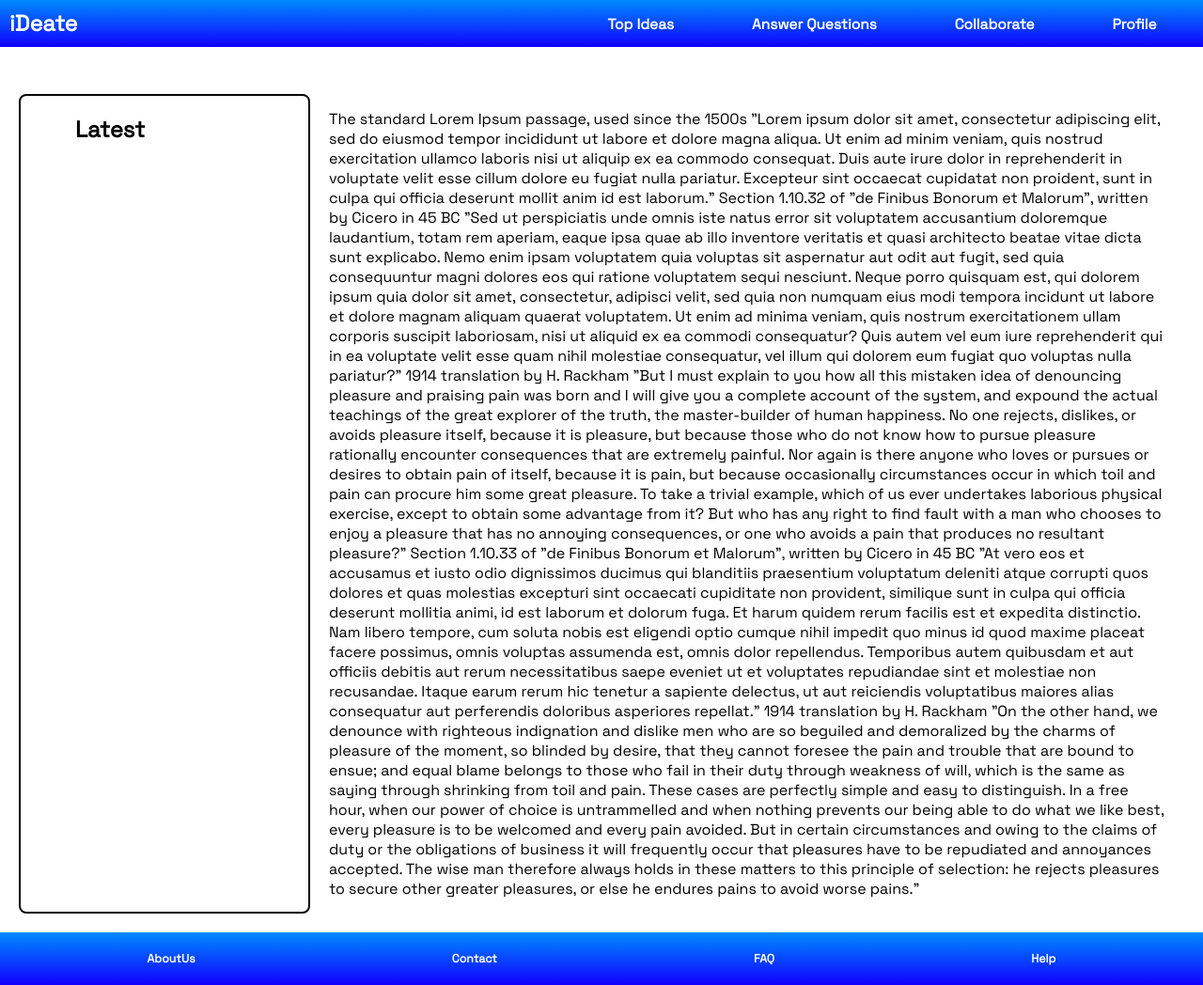
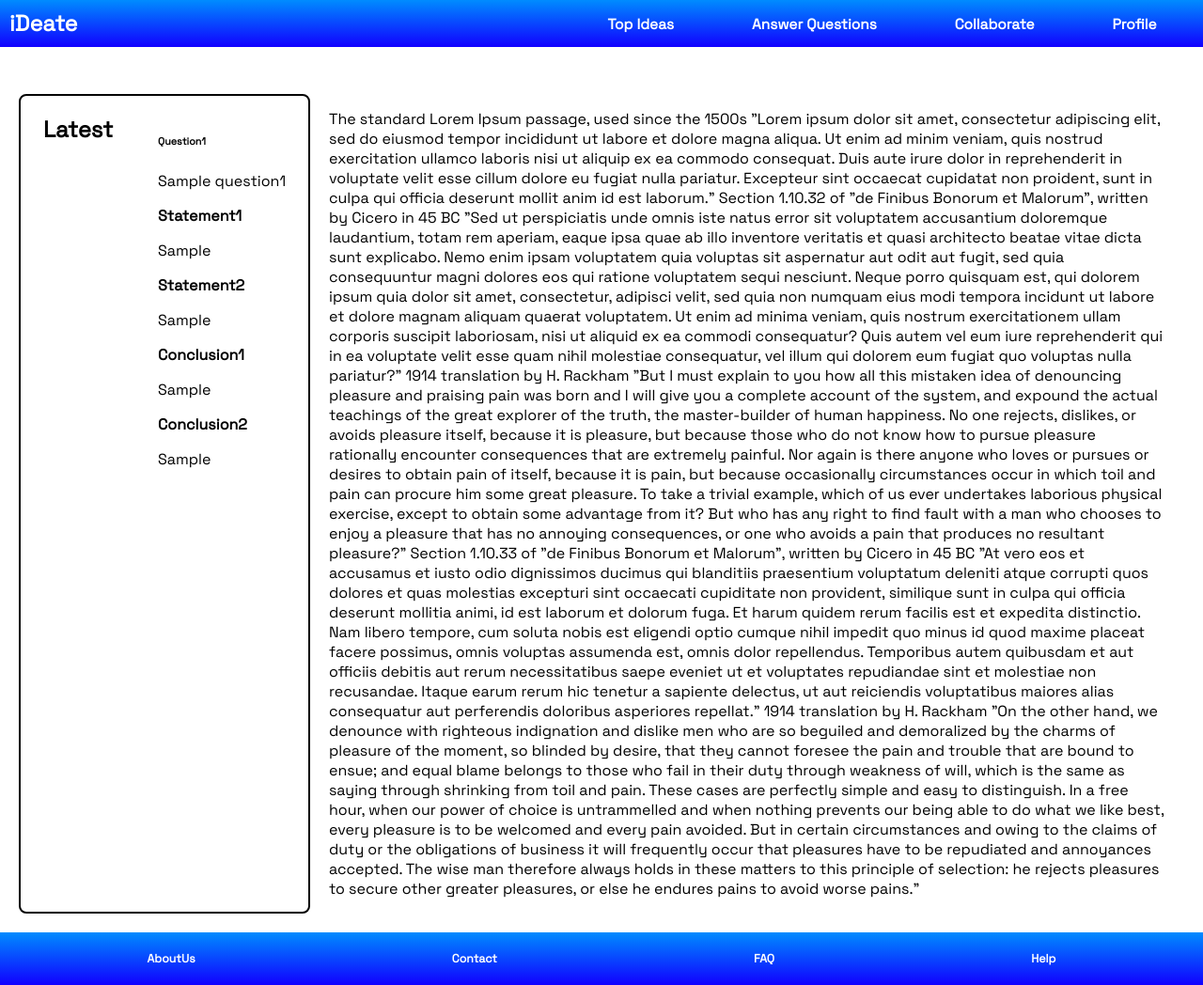
Before and after one commit to utkrishtkumar/utkrishtsingh, a Django app: template main/templates/main/base.html in a window 1280 px wide. Shown: the whole page at 94% size. Run offline with Django 3.2, Linux system fonts and the light colour scheme; the template is opened without the code that fills it: most values are stand-ins (such as "Sample title", 1, 10 or a date in 2020).

Commit message:
Update base.html

```diff
--- a/main/templates/main/base.html
+++ b/main/templates/main/base.html
@@ -35,6 +35,12 @@
             <section class="left_panel">
                 <h1>Latest </h1>
             <ul>
+                <h6>Question1</h6>
+		<p>{{question1}}</p>
+		<b>Statement1</b><p>{{option1}}</p>
+		<b>Statement2</b><p>{{option2}}</p>
+		<b>Conclusion1</b><p>{{option3}}</p>
+		<b>Conclusion2</b><p>{{option4}}</p>
 
             </ul>
 
```
